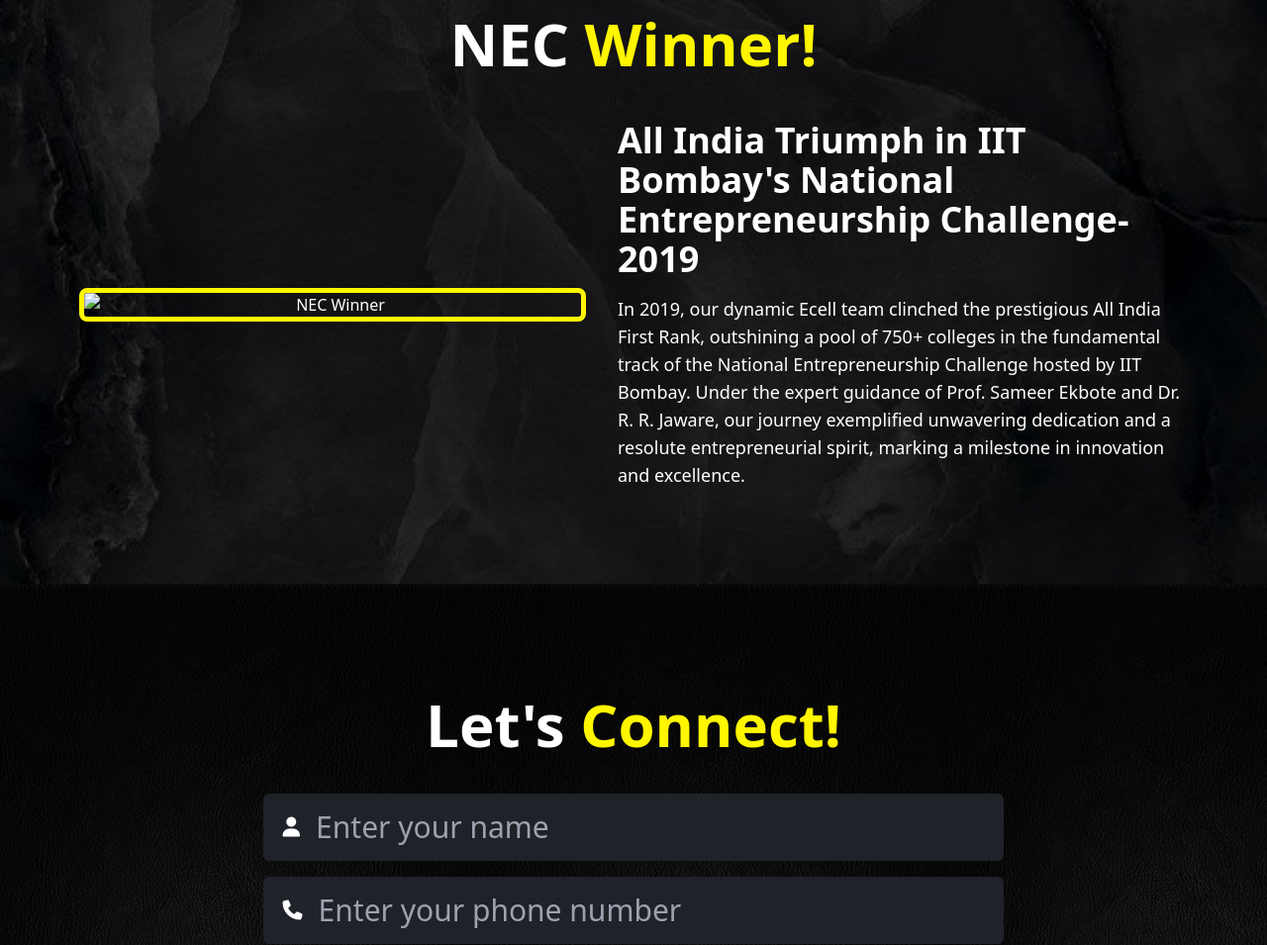
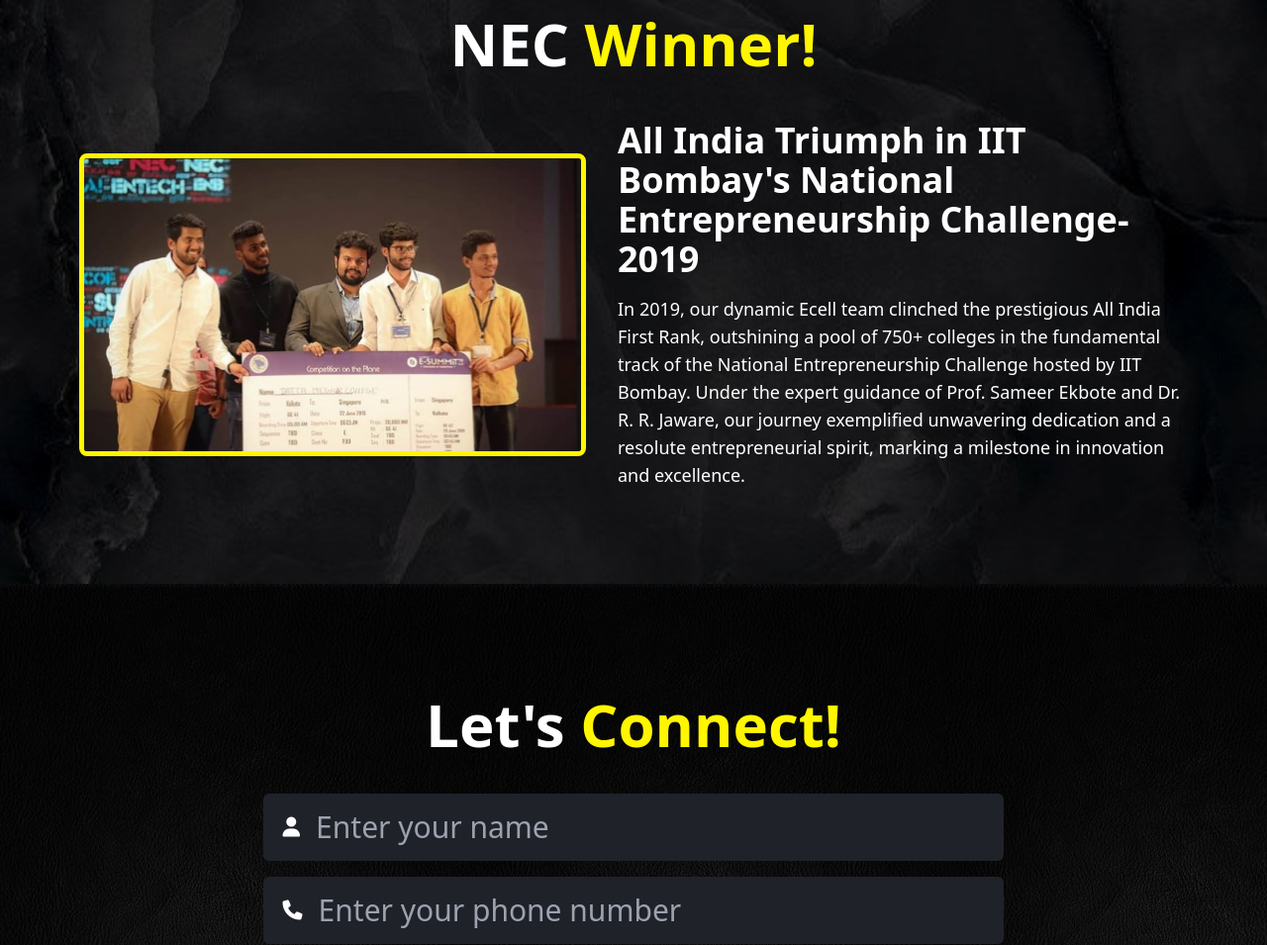
Before and after one commit to E-CELLDMCE/ecelldmcehome, a plain HTML site: page index.html in a window 1280 px wide. Shown: the part 1588-2543 px from the top of the page at 99% size. Drawn offline with nearby package versions, Linux system fonts and the light colour scheme; the site is published under a folder, as on GitHub Pages, so addresses that start at the root find nothing.

Commit message:
nec path changed

```diff
--- a/index.html
+++ b/index.html
@@ -169,7 +169,7 @@
         </div>
         <div class="container mx-auto flex flex-col md:flex-row justify-center items-center md:justify-center gap-8">
             <div class="backbone-member flex-shrink-0">
-                <img id="necImage" src="/E-cell-Website-main/images/nec/Nec.jpg" alt="NEC Winner" class="w-[50vw] md:w-[50vw] h-auto rounded-lg">
+                <img id="necImage" src="./E-cell-Website-main/images/nec/Nec.jpg" alt="NEC Winner" class="w-[50vw] md:w-[50vw] h-auto rounded-lg">
             </div>
             <div class="text-left text-white md:max-w-xl">
                 <h2 id="necText1" class="text-2xl md:text-4xl font-bold leading-tight mb-4 text-center md:text-left">
```
